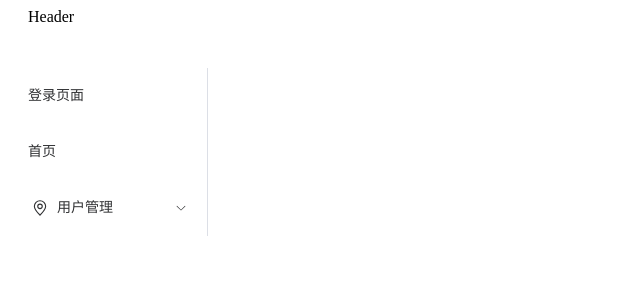
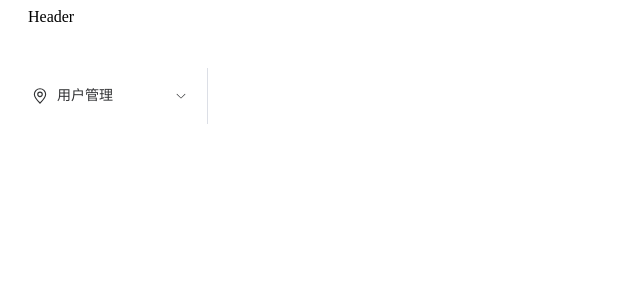
Before and after one commit to liuhongchaung/vuedemo, a Vue app: page / in a window 1280 px wide. Shown: the top 300 px of the page, without its empty margins (0-640 px from the left). Built offline with nearby package versions, Linux system fonts and the light colour scheme.

Commit message:
菜单修改

```diff
--- a/src/router/index.js
+++ b/src/router/index.js
@@ -15,6 +15,7 @@ const routes = [
     path: '/user',
     name: '用户管理',
     component: () => import('../views/Home.vue'),
+    showMenu:true,
     children:[
         {
           path: '/test1',
--- a/src/views/Home.vue
+++ b/src/views/Home.vue
@@ -9,7 +9,7 @@
         <el-aside width="200px">
           <el-menu router>
             <div v-for="item in this.routerItems">
-              <el-sub-menu v-if="item.children" :index="item.path">
+              <el-sub-menu v-if="item.children" :index="item.path" v-show="item.showMenu">
                 <template #title>
                   <el-icon><location/></el-icon>
                   <span>{{item.name}}</span>
@@ -21,7 +21,7 @@
 
               </el-sub-menu>
 
-              <el-menu-item v-else :index="item.path">
+              <el-menu-item v-else :index="item.path" v-show="item.showMenu">
                 {{item.name}}
               </el-menu-item>
 
```
